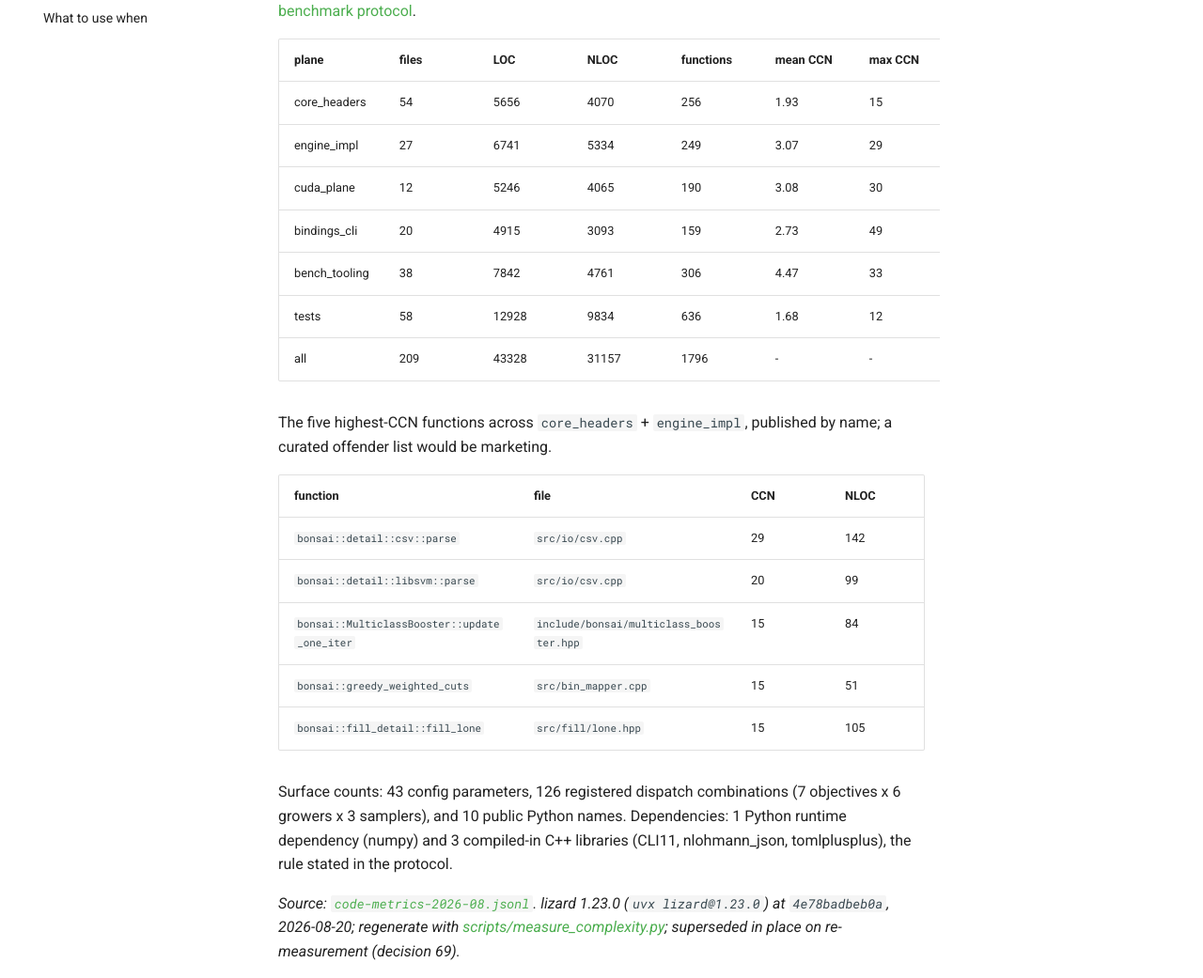
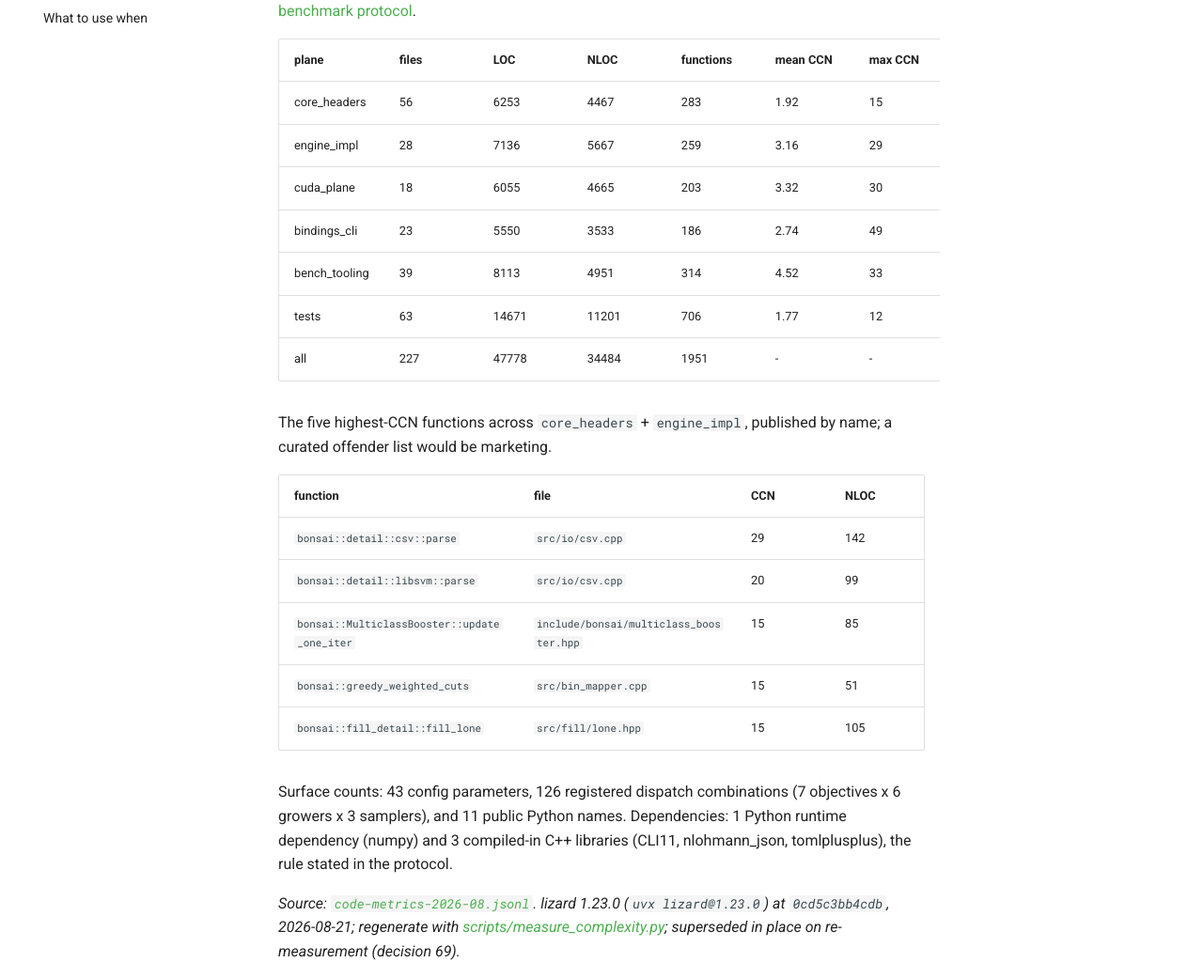
Before and after one commit to daniel-m-campos/bonsai, an MkDocs documentation site: the page built from docs/method/results/code-metrics.md, in a window 1280 px wide and 1400 px high. Shown: the part 356-1397 px from the top of the window at 94% size. Built offline with MkDocs 1.6.1 and Material for MkDocs 9.7.7, drawn with Linux system fonts in a browser that asks for light colours; comment, search, counter and statistics services are not loaded.

Commit message:
bench(standings): render the code page with the stamps

```diff
--- a/docs/method/results/code-metrics.md
+++ b/docs/method/results/code-metrics.md
@@ -6,13 +6,13 @@ Self-measurement of the bonsai tree, no comparison: line counts and lizard compl
 
 | plane | files | LOC | NLOC | functions | mean CCN | max CCN |
 |---|---|---|---|---|---|---|
-| core_headers | 54 | 5656 | 4070 | 256 | 1.93 | 15 |
-| engine_impl | 27 | 6741 | 5334 | 249 | 3.07 | 29 |
-| cuda_plane | 12 | 5246 | 4065 | 190 | 3.08 | 30 |
-| bindings_cli | 20 | 4915 | 3093 | 159 | 2.73 | 49 |
-| bench_tooling | 38 | 7842 | 4761 | 306 | 4.47 | 33 |
-| tests | 58 | 12928 | 9834 | 636 | 1.68 | 12 |
-| all | 209 | 43328 | 31157 | 1796 | - | - |
+| core_headers | 56 | 6253 | 4467 | 283 | 1.92 | 15 |
+| engine_impl | 28 | 7136 | 5667 | 259 | 3.16 | 29 |
+| cuda_plane | 18 | 6055 | 4665 | 203 | 3.32 | 30 |
+| bindings_cli | 23 | 5550 | 3533 | 186 | 2.74 | 49 |
+| bench_tooling | 39 | 8113 | 4951 | 314 | 4.52 | 33 |
+| tests | 63 | 14671 | 11201 | 706 | 1.77 | 12 |
+| all | 227 | 47778 | 34484 | 1951 | - | - |
 
 The five highest-CCN functions across `core_headers` + `engine_impl`, published by name; a curated offender list would be marketing.
 
@@ -20,10 +20,10 @@ The five highest-CCN functions across `core_headers` + `engine_impl`, published
 |---|---|---|---|
 | `bonsai::detail::csv::parse` | `src/io/csv.cpp` | 29 | 142 |
 | `bonsai::detail::libsvm::parse` | `src/io/csv.cpp` | 20 | 99 |
-| `bonsai::MulticlassBooster::update_one_iter` | `include/bonsai/multiclass_booster.hpp` | 15 | 84 |
+| `bonsai::MulticlassBooster::update_one_iter` | `include/bonsai/multiclass_booster.hpp` | 15 | 85 |
 | `bonsai::greedy_weighted_cuts` | `src/bin_mapper.cpp` | 15 | 51 |
 | `bonsai::fill_detail::fill_lone` | `src/fill/lone.hpp` | 15 | 105 |
 
-Surface counts: 43 config parameters, 126 registered dispatch combinations (7 objectives x 6 growers x 3 samplers), and 10 public Python names. Dependencies: 1 Python runtime dependency (numpy) and 3 compiled-in C++ libraries (CLI11, nlohmann_json, tomlplusplus), the rule stated in the protocol.
+Surface counts: 43 config parameters, 126 registered dispatch combinations (7 objectives x 6 growers x 3 samplers), and 11 public Python names. Dependencies: 1 Python runtime dependency (numpy) and 3 compiled-in C++ libraries (CLI11, nlohmann_json, tomlplusplus), the rule stated in the protocol.
 
-*Source: [`code-metrics-2026-08.jsonl`](../../../benchmarks/results/code-metrics-2026-08.jsonl). lizard 1.23.0 (`uvx lizard@1.23.0`) at `4e78badbeb0a`, 2026-08-20; regenerate with [scripts/measure_complexity.py](../../../scripts/measure_complexity.py); superseded in place on re-measurement (decision 69).*
+*Source: [`code-metrics-2026-08.jsonl`](../../../benchmarks/results/code-metrics-2026-08.jsonl). lizard 1.23.0 (`uvx lizard@1.23.0`) at `0cd5c3bb4cdb`, 2026-08-21; regenerate with [scripts/measure_complexity.py](../../../scripts/measure_complexity.py); superseded in place on re-measurement (decision 69).*
```
